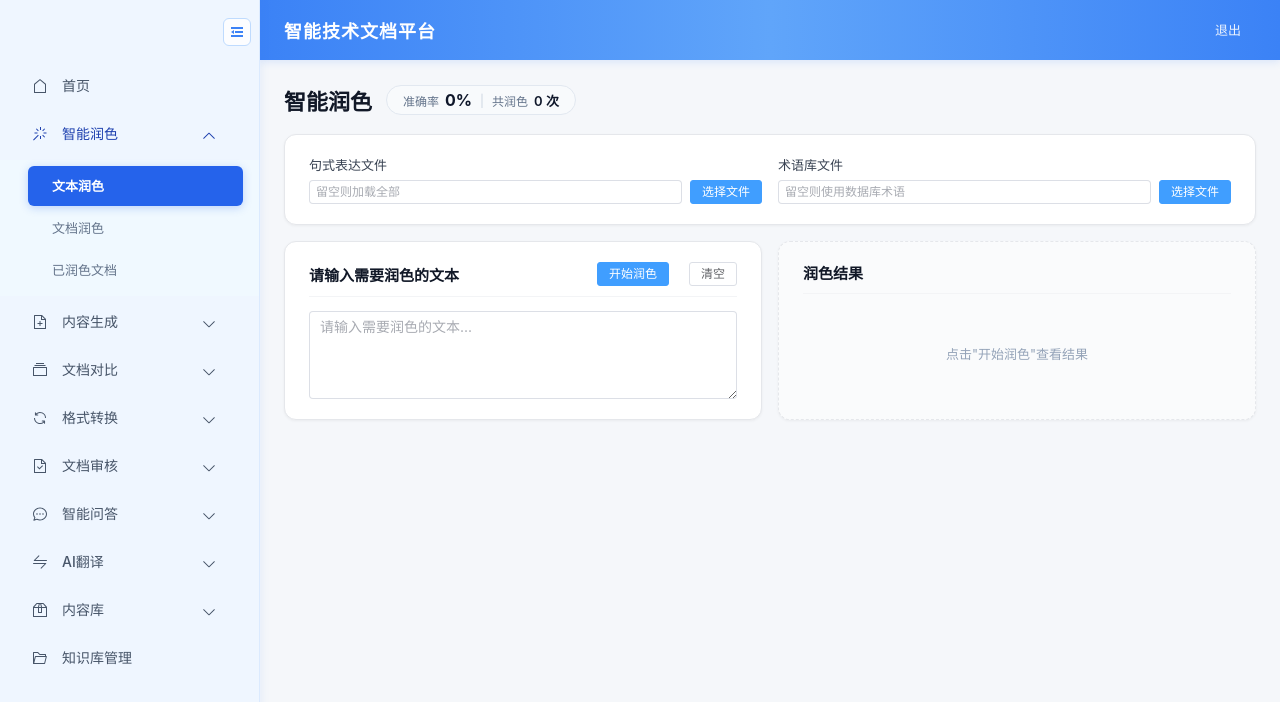
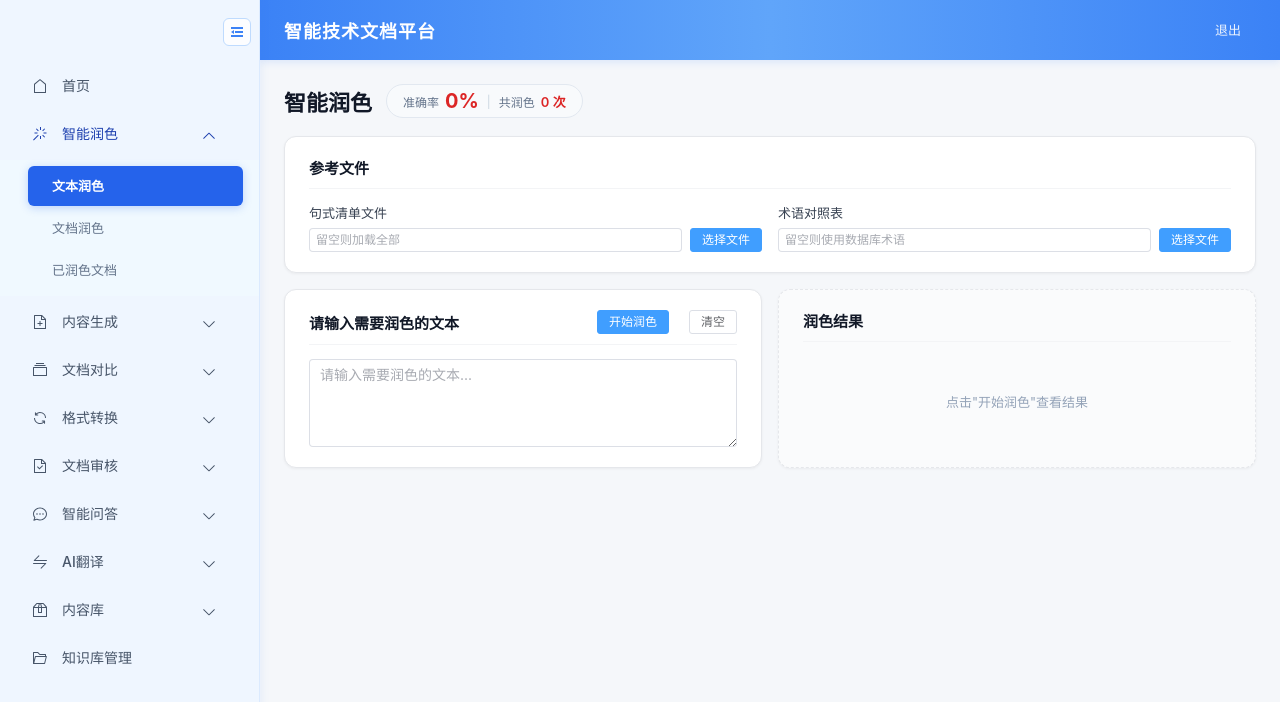
Before and after one commit to caoyuanyuan-glitch/smart-doc-platform, a Vue app in the folder frontend/: page /polish in a window 1280 px wide. Shown: the top 702 px of the page. Built offline with nearby package versions, Linux system fonts and the light colour scheme; no server answers.

Commit message:
fix: UI标签统一(术语对照表/句式清单文件)+参考文件标题+准确率字号颜色动态

```diff
--- a/frontend/src/views/Polish.vue
+++ b/frontend/src/views/Polish.vue
@@ -5,17 +5,17 @@
 
       <div class="panel">
         <div class="form-item">
-          <label class="form-label">句式表达文件</label>
+          <label class="form-label">句式清单文件</label>
           <div class="input-with-button">
-            <el-input v-model="formData.sentenceFile" readonly placeholder="选择知识库中的句式表达文件" />
+            <el-input v-model="formData.sentenceFile" readonly placeholder="选择知识库中的句式清单文件" />
             <el-button type="primary" @click="openFilePicker('sentenceFile', 'knowledge')">选择文件</el-button>
           </div>
         </div>
 
         <div class="form-item">
-          <label class="form-label">术语库文件</label>
+          <label class="form-label">术语对照表</label>
           <div class="input-with-button">
-            <el-input v-model="formData.terminologyFile" readonly placeholder="选择知识库中的术语库文件" />
+            <el-input v-model="formData.terminologyFile" readonly placeholder="选择知识库中的术语对照表" />
             <el-button type="primary" @click="openFilePicker('terminologyFile', 'knowledge')">选择文件</el-button>
           </div>
         </div>
@@ -61,18 +61,21 @@
         <h2 class="page-title">智能润色</h2>
         <div class="stats-card">
           <span class="stats-label">准确率</span>
-          <span class="stats-value">{{ feedbackStats.averageAccuracy }}%</span>
+          <span class="stats-value" :class="{ 'stats-green': feedbackStats.averageAccuracy >= 50, 'stats-red': feedbackStats.averageAccuracy < 50 }">{{ feedbackStats.averageAccuracy }}%</span>
           <span class="stats-divider">|</span>
           <span class="stats-label">共润色</span>
-          <span class="stats-count">{{ feedbackStats.totalCount }} 次</span>
+          <span class="stats-count" :class="{ 'stats-green': feedbackStats.averageAccuracy >= 50, 'stats-red': feedbackStats.averageAccuracy < 50 }">{{ feedbackStats.totalCount }} 次</span>
         </div>
       </div>
 
       <!-- 文件选择行 -->
       <div class="panel">
+        <div class="panel-header">
+          <span>参考文件</span>
+        </div>
         <div class="file-select-row">
           <div class="file-select-col">
-            <label class="form-label">句式表达文件</label>
+            <label class="form-label">句式清单文件</label>
             <div class="input-with-button">
               <el-input v-model="textSentenceFileName" size="small" readonly placeholder="留空则加载全部" />
               <el-button type="primary" size="small" @click="openTextSentencePicker">选择文件</el-button>
@@ -80,7 +83,7 @@
             </div>
           </div>
           <div class="file-select-col">
-            <label class="form-label">术语库文件</label>
+            <label class="form-label">术语对照表</label>
             <div class="input-with-button">
               <el-input v-model="textTerminologyFileName" size="small" readonly placeholder="留空则使用数据库术语" />
               <el-button type="primary" size="small" @click="openTextTerminologyPicker">选择文件</el-button>
@@ -166,8 +169,8 @@
           <div class="form-item">
             <label class="form-label">写入目标（将写入上方选中的对应文件）</label>
             <el-radio-group v-model="feedbackTarget">
-              <el-radio value="terminology">术语库文件</el-radio>
-              <el-radio value="sentence_guide">句式表达文件</el-radio>
+              <el-radio value="terminology">术语对照表</el-radio>
+              <el-radio value="sentence_guide">句式清单文件</el-radio>
             </el-radio-group>
           </div>
           <div style="text-align: right">
@@ -507,11 +510,11 @@ async function submitFeedback() {
   // 验证文件选择（准确率100%时无需修正，跳过文件校验）
   if (feedbackAccuracy.value < 100) {
     if (feedbackTarget.value === 'terminology' && !textTerminologyFileId.value) {
-      ElMessage.warning('请先在上方选择术语库文件')
+      ElMessage.warning('请先在上方选择术语对照表')
       return
     }
     if (feedbackTarget.value === 'sentence_guide' && !textSentenceFileId.value) {
-      ElMessage.warning('请先在上方选择句式表达文件')
+      ElMessage.warning('请先在上方选择句式清单文件')
       return
     }
   }
@@ -527,7 +530,7 @@ async function submitFeedback() {
       textSentenceFileId.value
     )
     const data = resp.data || {}
-    const targetName = feedbackTarget.value === 'terminology' ? '术语文件' : '句式文件'
+    const targetName = feedbackTarget.value === 'terminology' ? '术语对照表' : '句式清单文件'
     if (data.processed_count > 0) {
       ElMessage.success(`反馈已提交，已将 ${data.processed_count} 条修正写入${targetName}`)
     } else {
@@ -598,9 +601,16 @@ onMounted(async () => {
 }
 
 .stats-value {
-  color: #0f172a;
-  font-size: 16px;
+  font-size: 20px;
   font-weight: 700;
+}
+
+.stats-green {
+  color: #16a34a;
+}
+
+.stats-red {
+  color: #dc2626;
 }
 
 .stats-divider {
@@ -610,7 +620,6 @@ onMounted(async () => {
 }
 
 .stats-count {
-  color: #0f172a;
   font-weight: 600;
   font-size: 13px;
 }
```
